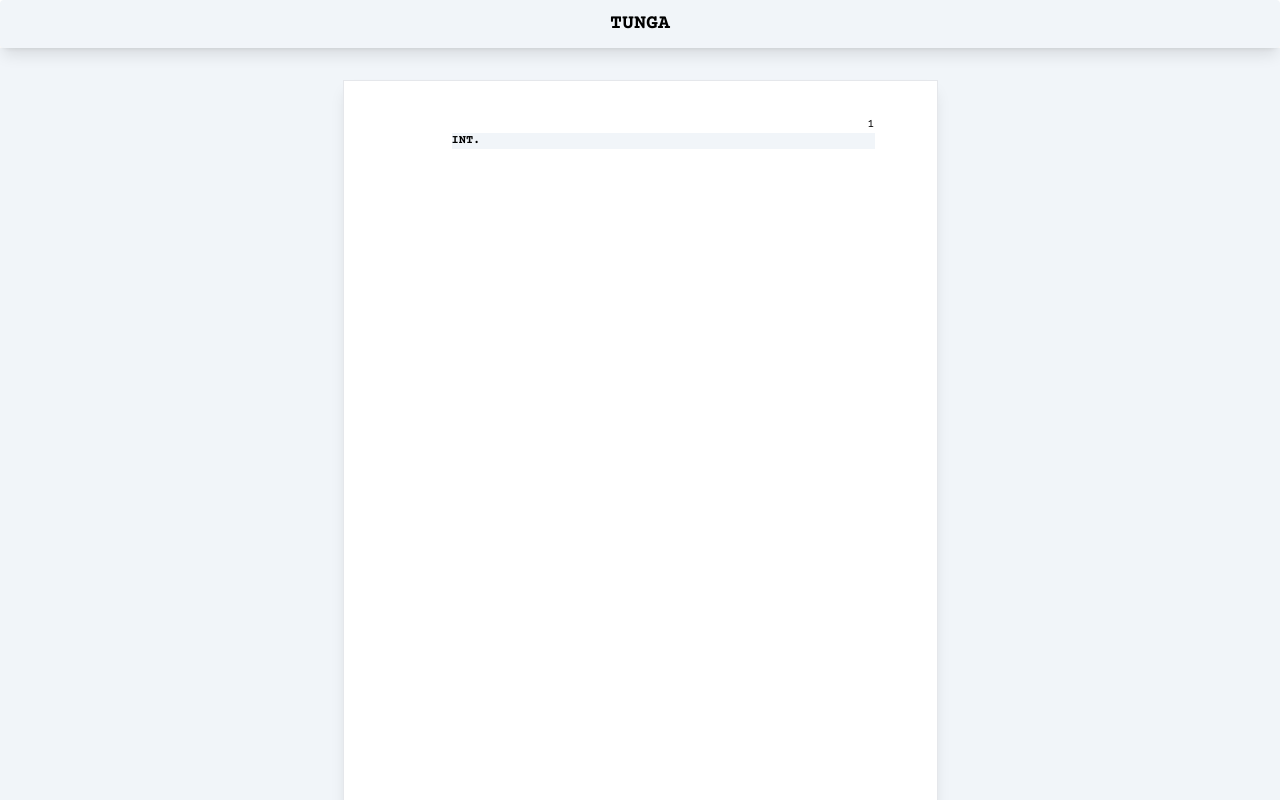
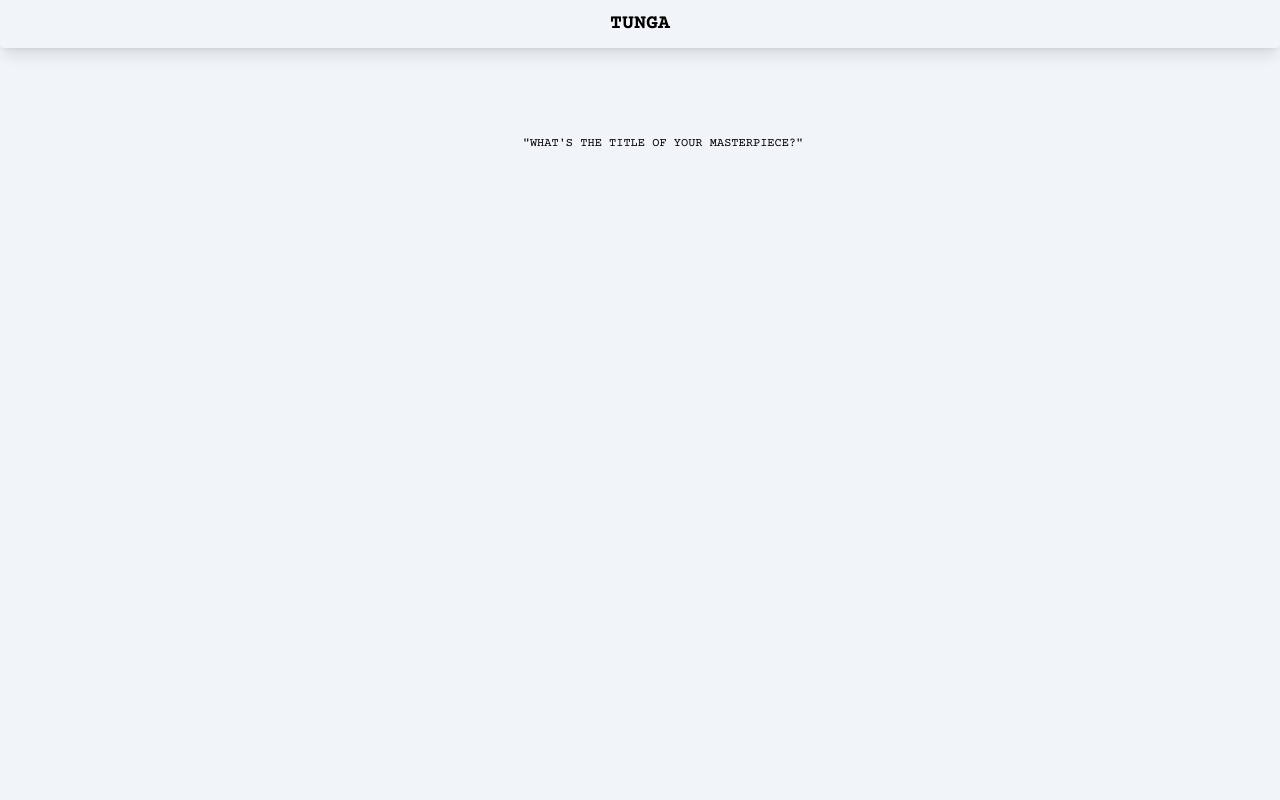
Before and after one commit to akuya-ekorot/tunga, a Next.js app: page / in a window 1280 px wide. Shown: the top 800 px of the page. Built offline with nearby package versions, Linux system fonts and the light colour scheme.

Commit message:
toggle command box

```diff
--- /dev/null
+++ b/src/components/CommandBox.jsx
@@ -0,0 +1,35 @@
+const CommandBox = ({ coords }) => {
+  const elements = [
+    "Screenplay Title",
+    "Scene Heading",
+    "Scene Description",
+    "Action",
+    "Character",
+    "Dialogue",
+    "Parentheticals",
+    "Transition",
+    "Note",
+    "Fade In",
+    "Fade Out",
+  ];
+
+  return (
+    <div
+      style={{
+        top: coords.y + 1,
+        left: coords.x + 108,
+      }}
+      className={`z-10 border h-64 w-56 overflow-auto border-slate-300 bg-slate-100 p-2 flex flex-col gap-2 absolute left-[${coords.x}] top-[${coords.y}]`}
+    >
+      {elements.map((el) => {
+        return (
+          <div key={el} className="border-b border-slate-300 p-2">
+            {el}
+          </div>
+        );
+      })}
+    </div>
+  );
+};
+
+export default CommandBox;
--- /dev/null
+++ b/src/components/blocks/FadeIn.jsx
@@ -0,0 +1,9 @@
+const FadeIn = (props) => {
+  return (
+    <div className="uppercase" {...props.attributes}>
+      <p>{props.children}:</p>
+    </div>
+  );
+};
+
+export default FadeIn;
--- a/src/components/blocks/Page.jsx
+++ b/src/components/blocks/Page.jsx
@@ -1,82 +1,41 @@
-import { useMemo } from "react";
 import { Editable, Slate, withReact } from "slate-react";
-import ScreenplayEditor from "../ScreenplayEditor";
-import { Transforms, createEditor } from "slate";
-
-const initialValue = [
-  {
-    type: "editable-void",
-    page: 1,
-    children: [{ text: "" }],
-  },
-];
+import React, { useState } from "react";
+import { Editor, createEditor } from "slate";
+import { initialValue, onKeyDown, renderElement } from "@/utils/page/";
+import CommandBox from "../CommandBox";
 
 const Page = () => {
-  const editor = useMemo(() => withEditableVoid(withReact(createEditor())), []);
+  const [editor] = useState(() => withReact(createEditor()));
+  const [value, setValue] = useState(initialValue);
+
+  const [element, setElement] = useState(0);
+  const [coords, setCoords] = useState({ x: 0, y: 200 });
+  const [commandBox, setCommandBox] = useState(false);
 
   return (
-    <Slate editor={editor} value={initialValue}>
-      <Editable
-        className="bg-slate-100 py-8 flex flex-col gap-4"
-        onKeyDown={(e) => e.preventDefault()}
-        renderElement={(props) => <Element {...props} />}
-      />
-      <button onClick={() => insertPageVoid(editor)}>Add Page</button>
+    <Slate editor={editor} value={value} onChange={setValue}>
+      <div className="items-center font-mono text-xs flex flex-col gap-4">
+        <div className="relative w-[594px]">
+          {commandBox && <CommandBox coords={coords} />}
+        </div>
+        <Editable
+          className="w-[594px] pl-[108px] pr-[62px] pt-[72px]"
+          onKeyDown={(event) =>
+            onKeyDown(
+              event,
+              editor,
+              Editor,
+              element,
+              setElement,
+              setCoords,
+              setCommandBox
+            )
+          }
+          renderElement={renderElement}
+        />
+      </div>
     </Slate>
   );
 };
 
-const insertPageVoid = (editor) => {
-  const text = { text: "" };
-  const voidNode = {
-    type: "editable-void",
-    page: editor.children.length + 1,
-    children: [text],
-  };
-
-  Transforms.insertNodes(editor, voidNode);
-  console.log(editor.children);
-};
-
-const withEditableVoid = (editor) => {
-  const { isVoid } = editor;
-
-  editor.isVoid = (element) => {
-    return element.type === "editable-void" ? true : isVoid(element);
-  };
-
-  return editor;
-};
-
-const Element = (props) => {
-  const { attributes, children, element } = props;
-
-  switch (element.type) {
-    case "editable-void":
-      return (
-        <PageVoid
-          attributes={attributes}
-          children={children}
-          page={element.page}
-        />
-      );
-    default:
-      return <p {...attributes}>{children}</p>;
-  }
-};
-
-const PageVoid = ({ attributes, children, page }) => {
-  return (
-    <div
-      {...attributes}
-      contentEditable={false}
-      className="bg-white border font-mono text-xs mx-auto shadow-lg w-[595px] h-[857px] pl-[108px] pr-[62px] pb-[84px] pt-[36px]"
-    >
-      <p className="text-right">{page}</p>
-      <ScreenplayEditor />
-      <div className="hidden">{children}</div>
-    </div>
-  );
-};
-
 export default Page;
--- /dev/null
+++ b/src/components/blocks/ScreenPlayTitle.jsx
@@ -0,0 +1,9 @@
+const ScreenPlayTitle = (props) => {
+  return (
+    <div className="text-center uppercase mb-4" {...props.attributes}>
+      <p>"{props.children}"</p>
+    </div>
+  );
+};
+
+export default ScreenPlayTitle;
--- a/src/components/blocks/index.js
+++ b/src/components/blocks/index.js
@@ -1,4 +1,5 @@
 export { default as ActionBlock } from "./ActionBlock";
+export { default as FadeIn } from "./FadeIn";
 export { default as CharacterBlock } from "./CharacterBlock";
 export { default as DialogueBlock } from "./DialogueBlock";
 export { default as NoteBlock } from "./NoteBlock";
@@ -6,4 +7,5 @@ export { default as Page } from "./Page";
 export { default as ParentheticalsBlock } from "./ParantheticalsBlock";
 export { default as SceneBlock } from "./SceneBlock";
 export { default as SceneDescriptionBlock } from "./SceneDescriptionBlock";
+export { default as ScreenPlayTitle } from "./ScreenPlayTitle";
 export { default as TransitionBlock } from "./TransitionBlock";
--- a/src/styles/globals.css
+++ b/src/styles/globals.css
@@ -1,3 +1,21 @@
 @tailwind base;
 @tailwind components;
 @tailwind utilities;
+
+:root {
+  background-color: theme('colors.slate.100');
+}
+
+@layer utilities {
+  .scrollbar-thin {
+    scrollbar-width: thin;
+  }
+
+  .scrollbar-thumb {
+    --tw-scrollbar-thumb: theme('colors.slate.300')
+  }
+
+  .scrollbar-track {
+    --tw-scrollbar-track: theme('colors.slate.100')
+  }
+}
--- /dev/null
+++ b/src/utils/page/index.js
@@ -0,0 +1,4 @@
+export { default as initialValue } from "./initialValue";
+export { default as renderElement } from "./renderElement";
+export { default as onKeyDown } from "./onKeyDown";
+export { default as toggleElements } from "./toggleElements";
--- /dev/null
+++ b/src/utils/page/initialValue.js
@@ -0,0 +1,8 @@
+const initialValue = [
+  {
+    type: "screenPlayTitle",
+    children: [{ text: "what's the title of your masterpiece?" }],
+  },
+];
+
+export default initialValue;
--- /dev/null
+++ b/src/utils/page/onKeyDown.js
@@ -0,0 +1,79 @@
+import { Transforms, Element } from "slate";
+import toggleElements from "./toggleElements";
+
+/**
+ * handles keypress events from within the editor
+ *
+ * @param event -
+ * @param editor -
+ * @param Editor -
+ * @param element -
+ * @param setElement -
+ */
+const onKeyDown = (
+  event,
+  editor,
+  Editor,
+  element,
+  setElement,
+  setCoords,
+  setCommandBox
+) => {
+  if (event.key == "Tab") {
+    event.preventDefault();
+    Transforms.setNodes(
+      editor,
+      { type: toggleElements(setElement, element) },
+      {
+        match: (n) => {
+          return Editor.isBlock(editor, n) && Element.isElement(n);
+        },
+      }
+    );
+  }
+
+  if (event.key == "Enter") {
+    event.preventDefault();
+    const { selection } = editor;
+    const [currentNode] = Editor.nodes(editor, { at: selection });
+    const [parent] = Editor.parent(editor, currentNode[0].selection);
+    let type = "";
+
+    switch (parent.type) {
+      case "screenplayTitle":
+        type = "screenPlayTitle";
+      case "scene":
+        setElement(1);
+        type = "sceneDescription";
+        break;
+      case "character":
+        setElement(4);
+        type = "dialogue";
+        break;
+      case "parentheticals":
+        setElement(4);
+        type = "dialogue";
+        break;
+      case "dialogue":
+        type = "character";
+        setElement(4);
+        break;
+      default:
+        type = "sceneDescription";
+    }
+
+    Transforms.insertNodes(editor, {
+      type,
+      children: [{ text: "" }],
+    });
+  }
+
+  if (event.key == "/" && !event.ctrlKey) {
+    setCoords({
+      ...{ x: event.target.clientLeft, y: event.target.clientHeight },
+    });
+    setCommandBox(true);
+  }
+};
+
+export default onKeyDown;
--- /dev/null
+++ b/src/utils/page/renderElement.js
@@ -0,0 +1,31 @@
+import {
+  ActionBlock,
+  FadeIn,
+  CharacterBlock,
+  DialogueBlock,
+  NoteBlock,
+  ParentheticalsBlock,
+  SceneBlock,
+  SceneDescriptionBlock,
+  ScreenPlayTitle,
+  TransitionBlock,
+} from "@/components/blocks";
+
+const renderElement = (props) => {
+  const elements = {
+    action: <ActionBlock {...props} />,
+    fadeIn: <FadeIn {...props} />,
+    character: <CharacterBlock {...props} />,
+    dialogue: <DialogueBlock {...props} />,
+    note: <NoteBlock {...props} />,
+    parentheticals: <ParentheticalsBlock {...props} />,
+    scene: <SceneBlock {...props} />,
+    screenPlayTitle: <ScreenPlayTitle {...props} />,
+    sceneDescription: <SceneDescriptionBlock {...props} />,
+    transition: <TransitionBlock {...props} />,
+  };
+
+  return elements[props.element.type];
+};
+
+export default renderElement;
--- /dev/null
+++ b/src/utils/page/toggleElements.js
@@ -0,0 +1,28 @@
+/**
+ * toggleElements - toggles through the different elements
+ * @param element -
+ * @param setElement -
+ */
+const toggleElements = (setElement, element) => {
+  const elements = [
+    "screenPlayTitle",
+    "scene",
+    "sceneDescription",
+    "character",
+    "dialogue",
+    "parentheticals",
+    "transition",
+    "note",
+  ];
+
+  setElement((prev) => {
+    if (prev < elements.length - 1) {
+      return prev + 1;
+    }
+    return 0;
+  });
+
+  return elements[element];
+};
+
+export default toggleElements;
```
